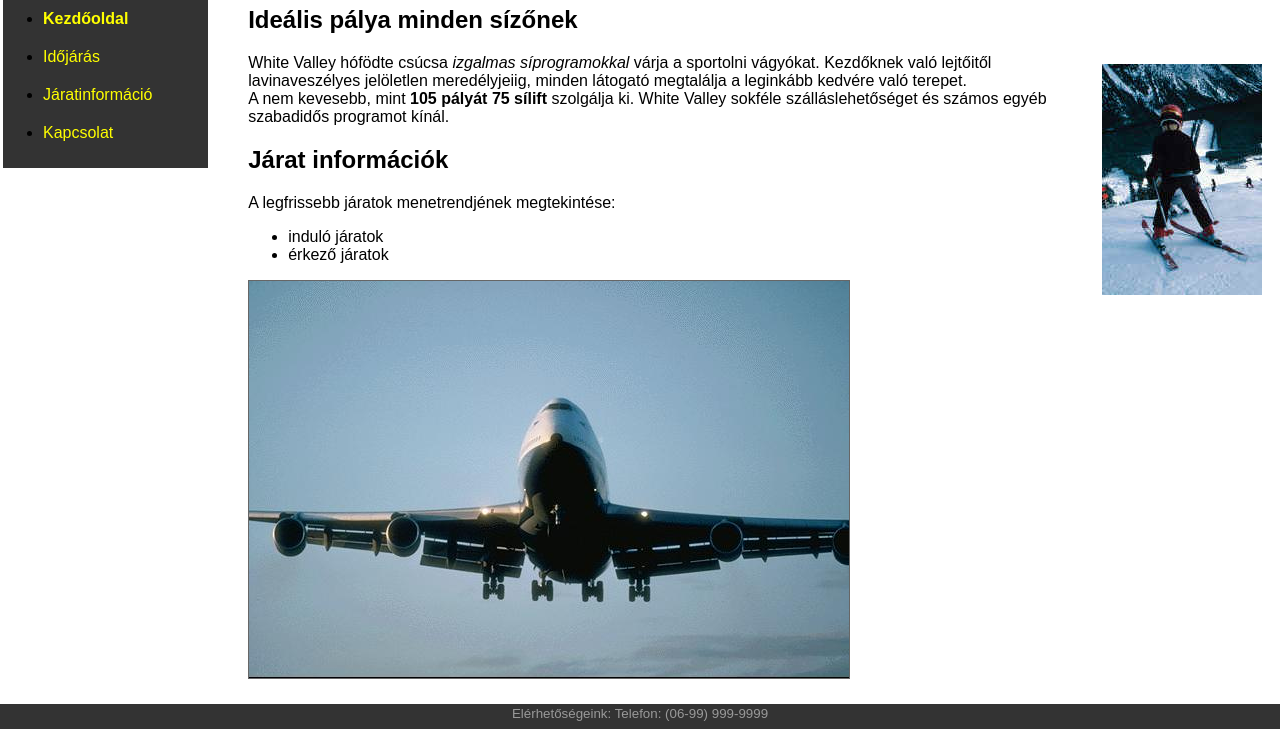
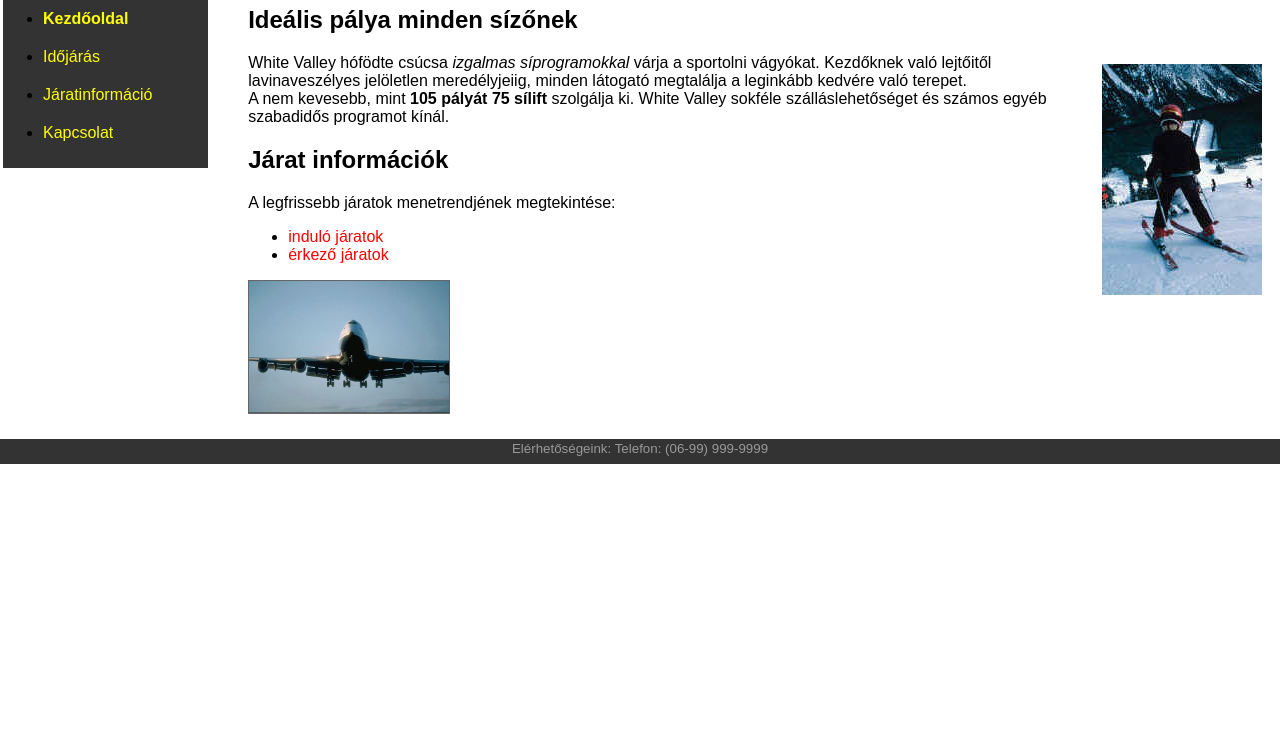
Before and after one commit to tdavid1/2022_10_27, a plain HTML site: page Repülő járatok/index.html in a window 1280 px wide. Shown: the part 77-806 px from the top of the page. Drawn offline with Linux system fonts and the light colour scheme.

Commit message:
commit initial

```diff
--- a/Repülő járatok/index.html
+++ b/Repülő járatok/index.html
@@ -27,10 +27,10 @@
             <h2>Járat információk</h2>
             <p>A legfrissebb járatok menetrendjének megtekintése:</p>
             <ul>
-                <li>induló járatok</li>
-                <li>érkező járatok</li>
+                <li><a href="inf.html#indulo">induló járatok</a></li>
+                <li><a href="inf.html#érkező">érkező járatok</a></li>
             </ul>
-            <p><img src="jet.jpg"></p>
+            <p><img src="jet.jpg" alt="Járatok" width="200" height="auto"></p>
         </div>
     </div>
     <div id="footer">
```
Also changed, not shown: Repülő járatok/ido.html (renamed from Repülő járatok/ido.txt, +1 -0 lines).
